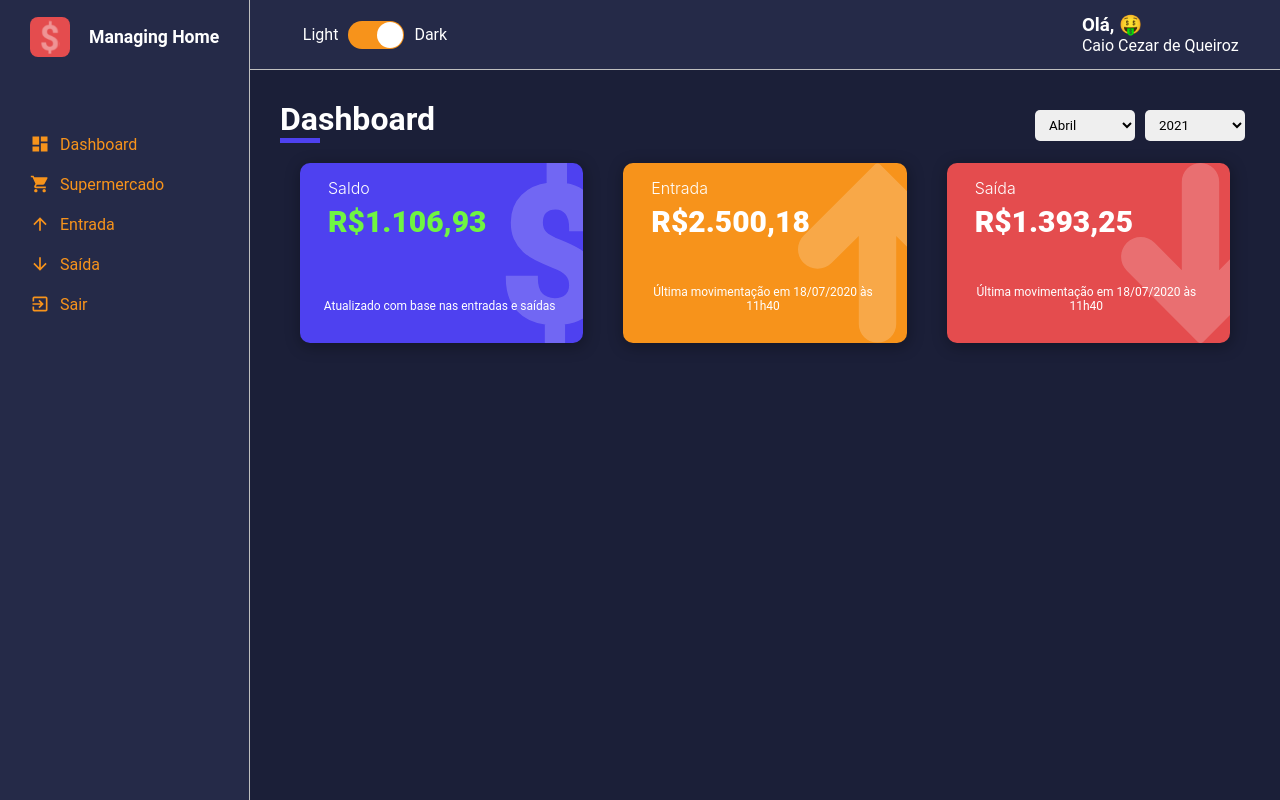
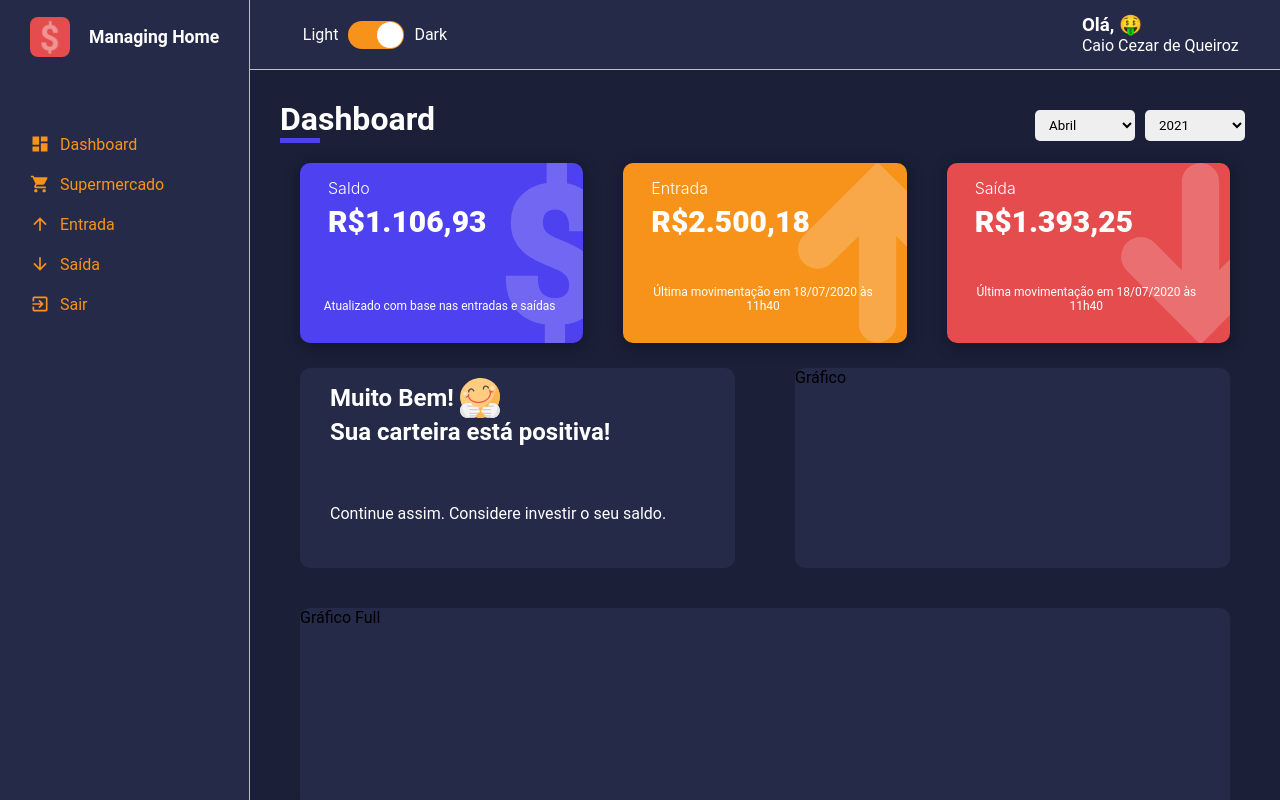
Before and after one commit to ccqueiroz/Managing-Home, a React (Create React App) app: page /dashboard in a window 1280 px wide. Built offline with nearby package versions, Linux system fonts and the light colour scheme.

Commit message:
criação do card MsgSaldo. Integração ao saldo do dashboard

```diff
--- a/src/components/CardSaldo/index.tsx
+++ b/src/components/CardSaldo/index.tsx
@@ -61,7 +61,7 @@ const CardSaldo : React.FC<ICardSaldoProps>= ({ typeCard, amout, hours, date })
         color:  '#db7230',
     }
     const saldoPositivo= {
-        color: '#6ff542'
+        color: '#ffffff'
     }
     return(
         <Container color={bgColorCard(typeCard)}>
--- /dev/null
+++ b/src/components/ContainerSectionMsgBox/index.tsx
@@ -0,0 +1,17 @@
+import React, { ReactNode } from 'react';
+import MensageBox from '../MensageBox';
+import { Container } from './style';
+
+interface IContainerSectionMsgBoxProps{
+    // chilfren: ReactNode;
+}
+
+const ContainerSectionMsgBox : React.FC<IContainerSectionMsgBoxProps>= ({ children }) => {
+    return(
+        <Container>
+            {children}
+        </Container>
+    );
+}
+
+export default ContainerSectionMsgBox;
--- /dev/null
+++ b/src/components/ContainerSectionMsgBox/style.ts
@@ -0,0 +1,9 @@
+import  styled  from 'styled-components';
+
+export const Container = styled.section`
+    width: 100%;
+    margin-bottom: 40px;
+    display: flex;
+    justify-content:space-between;
+    padding: 0 20px;
+`;
--- a/src/components/ContentCardsFlex/style.ts
+++ b/src/components/ContentCardsFlex/style.ts
@@ -7,6 +7,7 @@ export const Container = styled.section`
     justify-content:space-between;
     align-items: center;
     padding: 5px 30px;
+    margin-bottom: 40px;
 
     @media(max-width: 1200px){
         width: 100%;
--- /dev/null
+++ b/src/components/MensageBox/index.tsx
@@ -0,0 +1,16 @@
+import React, { Children, ReactNode } from 'react';
+import { Container } from './style';
+
+
+interface IMensageBoxProps {
+    children: ReactNode
+}
+const MensageBox : React.FC = ({ children }) =>{
+    return (
+        <Container>
+            {children}
+        </Container>
+    );
+}
+
+export default MensageBox;
--- /dev/null
+++ b/src/components/MensageBox/style.ts
@@ -0,0 +1,9 @@
+import  styled from 'styled-components';
+
+export const Container = styled.section`
+    width:100%;
+    background-color: ${props => props.theme.colors.secondary};
+    min-height: 200px;
+    margin: 0 30px;
+    border-radius: 10px;
+`;
--- /dev/null
+++ b/src/components/MsgSaldo/index.tsx
@@ -0,0 +1,60 @@
+import React, { useMemo } from 'react';
+import { Container, MsgMain, MsgFooter } from './style';
+
+import emojiHappy from '../../assets/happy.svg';
+import emojiSad from '../../assets/sad.svg';
+import emojiShocked from '../../assets/shocked.svg';
+
+interface IMsgSaldoProps{
+    amount: number | string
+}
+
+const MsgSaldo : React.FC<IMsgSaldoProps> = ({ amount }) =>{
+
+    const msgMain = useMemo(() => {
+        const saldo = Number(amount);
+        console.log(typeof(saldo))
+        if(saldo === 0){
+            return {
+                title:'Ops!',
+                emoji:emojiShocked,
+                mainMsg:'Seu saldo está 0!',
+                msgFooter:'Repense seus gastos para não ficar com saldo negativo!'
+
+            };
+        }else if(saldo > 0){
+            return {
+                title:'Muito Bem!',
+                emoji: emojiHappy,
+                mainMsg:'Sua carteira está positiva!',
+                msgFooter:'Continue assim. Considere investir o seu saldo.'
+            };
+        }else{
+            return {
+                title:'Vixi!',
+                emoji: emojiSad,
+                mainMsg:'Sua carteira encontra-se com saldo negativo!',
+                msgFooter:'Priorize seus gastos. Gaste apenas com despesas estritamente cruciais'
+
+            };
+        }
+
+
+    }, [amount] )
+
+    return(
+        <Container>
+            <MsgMain>
+                <div style={{display: 'flex', alignItems: 'center'}}>
+                    <h2>{msgMain.title}</h2><img src={msgMain.emoji} style={{width: '40px', marginLeft: '6px', color:'white'}}></img>
+                </div>
+                <h2>{msgMain.mainMsg}</h2>
+            </MsgMain>
+            <MsgFooter>
+                <p>{msgMain.msgFooter}</p>
+            </MsgFooter>
+        </Container>
+    );
+}
+
+export default MsgSaldo;
--- /dev/null
+++ b/src/components/MsgSaldo/style.ts
@@ -0,0 +1,20 @@
+import  styled  from 'styled-components';
+
+export const Container = styled.section`
+    width:100%;
+    height: 100%;
+    padding: 10px 30px 10px 30px;
+    display: flex;
+    flex-direction: column;
+    align-items: flex-start;
+    justify-content: center
+`;
+export const MsgMain = styled.section`
+    height: 70%;
+    color: ${props => props.theme.colors.white}
+`;
+export const MsgFooter = styled.section`
+    height: 30%;
+    color: ${props => props.theme.colors.white}
+
+`;
--- a/src/pages/Dashboard/index.tsx
+++ b/src/pages/Dashboard/index.tsx
@@ -6,10 +6,13 @@ import ContentHeader from '../../components/ContentHeader';
 import {Container} from './style';
 
 import ContentCardsFlex from '../../components/ContentCardsFlex';
+import ContainerSectionMsgBox from '../../components/ContainerSectionMsgBox';
+import  MensageBox from '../../components/MensageBox';
 
 import master from '../../repositories/master';
 import {DefineTypeOut, populatingArrayByDate } from '../../utils/functionsAuxiliares'
-import { DataContext, dataThemes } from '../../providers/DataContext';
+import { DataContext } from '../../providers/DataContext';
+import MsgSaldo from '../../components/MsgSaldo';
 
 // função genérica para definir valores de saldo | entrada | saída
 const defineBalance = (array : Array<IArrayData>, setState : React.Dispatch<React.SetStateAction<number>>, typeData : string) => {
@@ -115,8 +118,16 @@ const Dashboard : React.FC = () => {
         <Container>
             <ContentHeader title="Dashboard" lineColor="#4E41F0" valueSelectedMonth={valueSelectMonthFunc} valueSelectedYear={valueSelecYearFunc}></ContentHeader>
             <ContentCardsFlex valueAmountSaldo={saldo} valueAmountEntrada={saldoEntrada} valueAmountSaida={saldoSaida}/>
+            <ContainerSectionMsgBox>
+                <MensageBox><MsgSaldo amount={saldo}/></MensageBox>
+                <MensageBox>Gráfico</MensageBox>
+            </ContainerSectionMsgBox>
+            <ContainerSectionMsgBox>
+            <MensageBox>Gráfico Full</MensageBox>
+            </ContainerSectionMsgBox>
         </Container>
     );
 }
 
+
 export default Dashboard;
--- a/src/utils/emojis.ts
+++ b/src/utils/emojis.ts
@@ -1,3 +1,3 @@
 export default [
-    '😍', '😐', '😨', '🤑', '😜', '😋', '😆'
+    '😍', '😐', '😨', '🤑', '😜', '😋', '😆', '😎', '😕', '😢'
 ];
```
Also changed, not shown: src/assets/shocked.svg (added).
